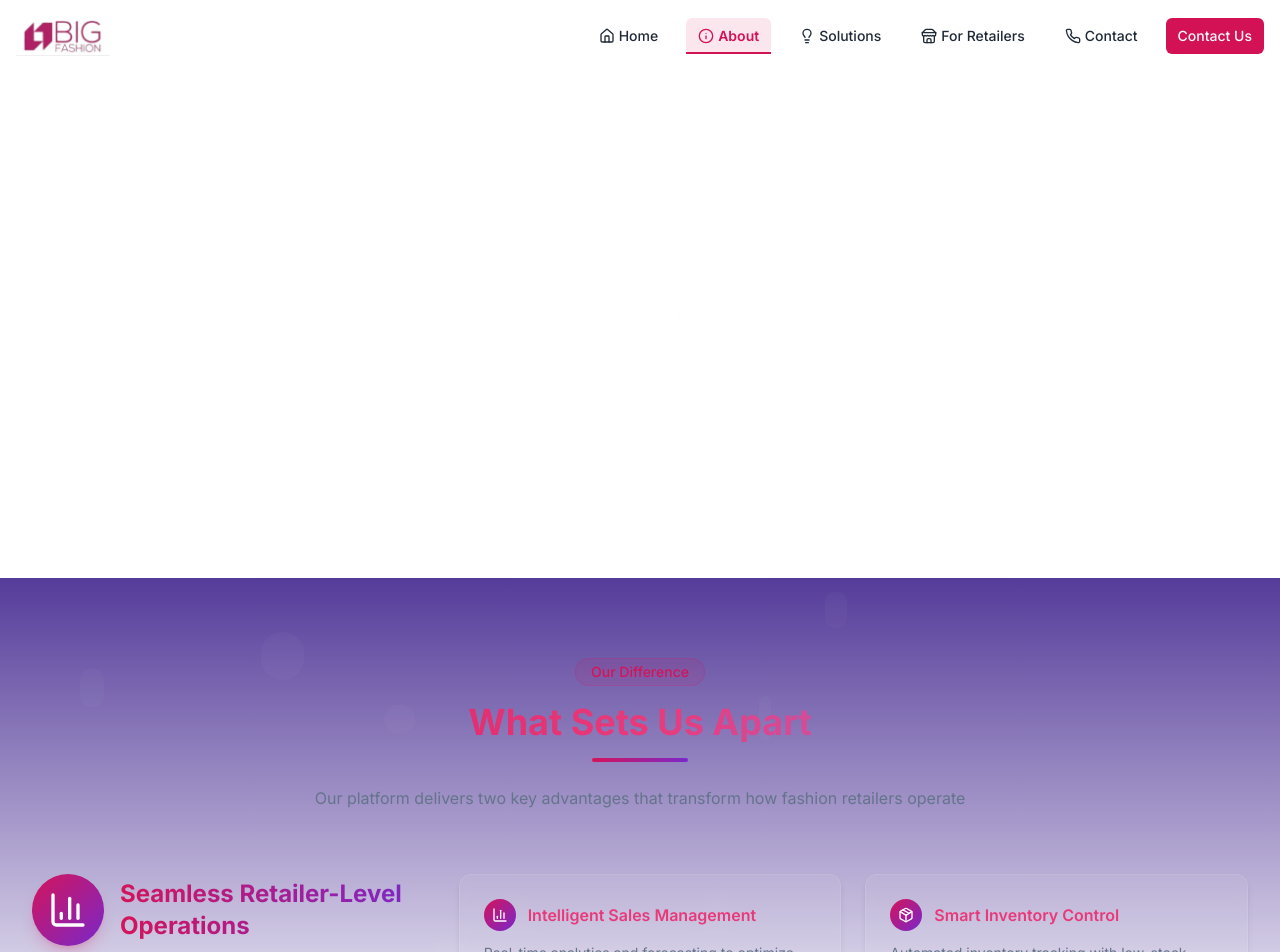
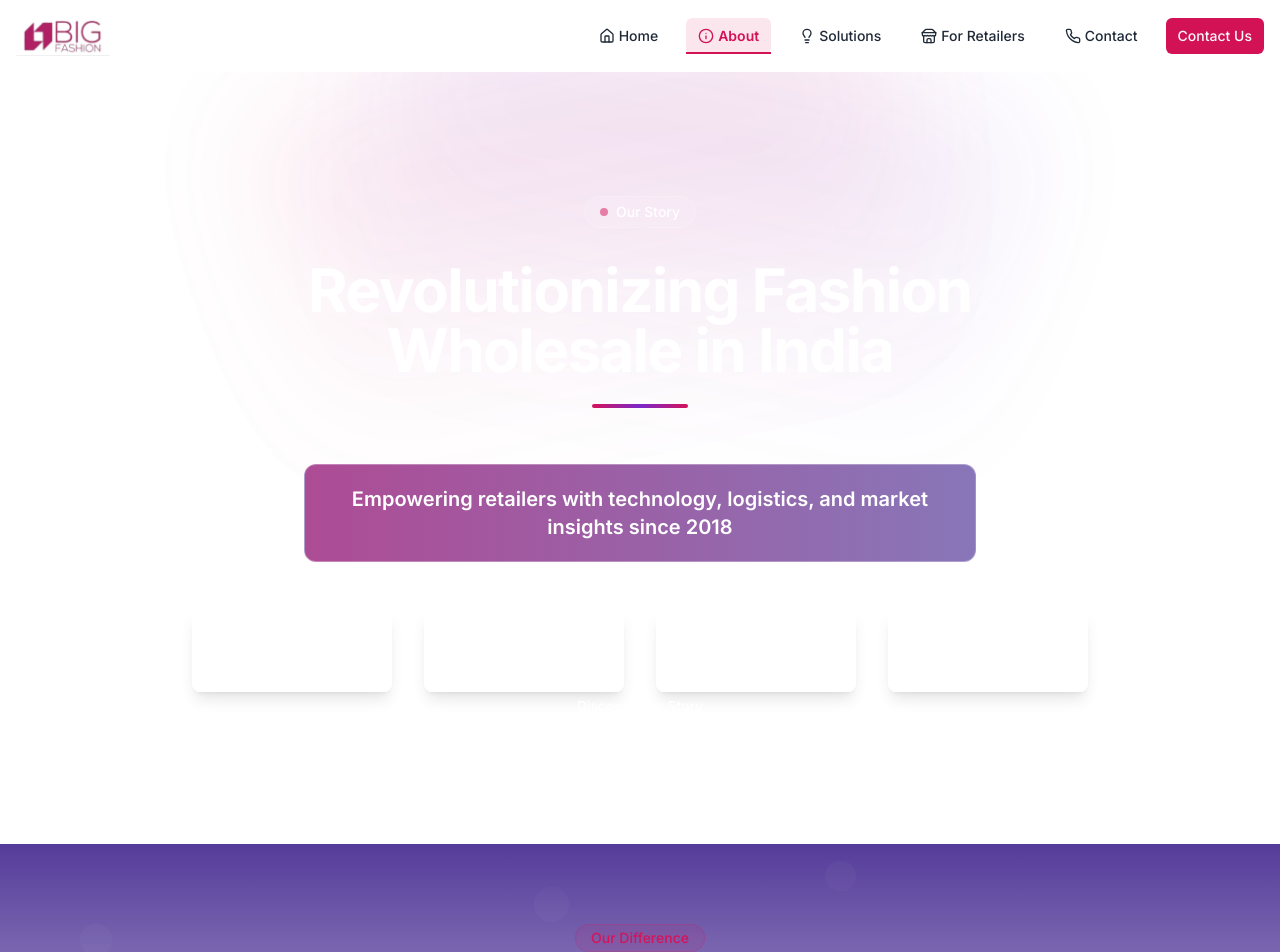
Before and after one commit to codeshivam3434/theBIGFASHION, a Next.js app: page /about in a window 1280 px wide. Shown: the top 952 px of the page. Built offline with nearby package versions, Linux system fonts and the light colour scheme.

Commit message:
feat: enhance hero section visibility on About Us page
Improve text contrast, add overlays, adjust font sizes, and refine visual hierarchy.

Co-authored-by: Shivam Maurya <129313817+codeshivam3434@users.noreply.github.com>

```diff
--- a/app/about/page.tsx
+++ b/app/about/page.tsx
@@ -12,6 +12,7 @@ import {
   BarChart3,
   Package,
   Clock,
+  ChevronDown,
 } from "lucide-react"
 import { motion } from "framer-motion"
 import Link from "next/link"
@@ -22,7 +23,7 @@ import TeamSection from "@/components/team-section"
 import { VideoBackground } from "@/components/ui/video-background"
 import { ProcessFlow } from "@/components/process-flow"
 import { AnimatedStats } from "@/components/animated-stats"
-import { EnhancedImage } from "@/components/enhanced-image"
+import { EnhancedImage } from "@/components/ui/enhanced-image"
 
 export default function AboutPage() {
   // Core values with icons - using consistent styling
@@ -97,84 +98,165 @@ export default function AboutPage() {
   ]
 
   // Floating particles animation
-  const FloatingParticles = ({ className = "" }) => (
+  const FloatingParticles = ({ className = "", density = 20, size = { min: 10, max: 40 } }) => {
+    return (
       <div className={`absolute inset-0 overflow-hidden pointer-events-none ${className}`}>
-      {[...Array(20)].map((_, i) => (
+        {[...Array(density)].map((_, i) => {
+          const particleSize = Math.random() * (size.max - size.min) + size.min
+          const left = Math.random() * 100
+          const top = Math.random() * 100
+          const duration = Math.random() * 15 + 10
+          const delay = Math.random() * 5
+
+          return (
             <div
               key={i}
-          className={`absolute rounded-full bg-white/10 backdrop-blur-sm animate-float-${
-            i % 3 === 0 ? "slow" : i % 3 === 1 ? "" : "fast"
-          }`}
+              className="absolute rounded-full bg-white/10 backdrop-blur-sm"
               style={{
-            width: `${Math.random() * 40 + 10}px`,
-            height: `${Math.random() * 40 + 10}px`,
-            left: `${Math.random() * 100}%`,
-            top: `${Math.random() * 100}%`,
-            animationDelay: `${Math.random() * 5}s`,
+                width: `${particleSize}px`,
+                height: `${particleSize}px`,
+                left: `${left}%`,
+                top: `${top}%`,
+                animation: `float ${duration}s ease-in-out ${delay}s infinite alternate`,
               }}
             />
-      ))}
+          )
+        })}
       </div>
     )
+  }
 
   return (
     <div className="flex min-h-screen flex-col">
-      {/* Hero Section with Video Background */}
-      <section className="relative">
+      {/* Enhanced Hero Section with Video Background */}
+      <section className="relative min-h-screen flex items-center">
         <VideoBackground
           src="https://v0.blob.com/fashion-production-video.mp4"
           fallbackImage="/garment-warehouse-operations.png"
-          overlayOpacity={0.8}
-          overlayColor="from-purple-dark/90 via-magenta-dark/90 to-magenta/90"
+          overlayOpacity={0.9}
+          overlayColor="from-purple-dark/95 via-magenta-dark/95 to-magenta/90"
           priority={true}
         />
-        <FloatingParticles />
+
+        {/* Enhanced floating particles with different sizes and densities */}
+        <FloatingParticles density={15} size={{ min: 20, max: 60 }} />
+        <FloatingParticles density={25} size={{ min: 5, max: 15 }} className="opacity-70" />
+
+        {/* Add this right after the FloatingParticles components */}
+        <div className="absolute inset-0 pointer-events-none">
+          <div className="absolute top-1/2 left-1/2 -translate-x-1/2 -translate-y-1/2 w-full max-w-4xl h-[500px] bg-white/5 blur-[100px] rounded-full"></div>
+        </div>
+
+        {/* Decorative light beams */}
+        <div className="absolute inset-0 overflow-hidden">
+          <div className="absolute top-0 left-1/4 w-1/2 h-full bg-gradient-to-b from-magenta/30 via-transparent to-transparent opacity-30 blur-3xl transform -rotate-12"></div>
+          <div className="absolute top-0 right-1/4 w-1/2 h-full bg-gradient-to-b from-purple/30 via-transparent to-transparent opacity-30 blur-3xl transform rotate-12"></div>
+        </div>
+
         <div className="container relative z-10 flex flex-col items-center justify-center py-24 md:py-32 text-center text-white">
-          <motion.span
-            className="inline-flex items-center rounded-full bg-white/10 backdrop-blur-sm px-4 py-1 text-sm font-medium text-white ring-1 ring-inset ring-white/20 mb-6"
-            initial={{ opacity: 0, y: 20 }}
-            animate={{ opacity: 1, y: 0 }}
+          {/* Animated badge */}
+          <motion.div
+            className="mb-8"
+            initial={{ opacity: 0, y: 20, scale: 0.9 }}
+            animate={{ opacity: 1, y: 0, scale: 1 }}
             transition={{ duration: 0.5 }}
           >
+            <span className="inline-flex items-center rounded-full bg-white/10 backdrop-blur-md px-4 py-1.5 text-sm font-medium text-white ring-1 ring-inset ring-white/20">
+              <span className="mr-2 h-2 w-2 rounded-full bg-magenta animate-pulse"></span>
               Our Story
-          </motion.span>
+            </span>
+          </motion.div>
+
+          {/* Main heading with enhanced gradient and text shadow */}
           <motion.h1
-            className="max-w-4xl text-4xl font-bold tracking-tight sm:text-5xl md:text-6xl bg-clip-text text-transparent bg-gradient-to-r from-white via-white to-white/80"
+            className="max-w-4xl text-4xl font-bold tracking-tight sm:text-5xl md:text-6xl bg-clip-text text-transparent bg-gradient-to-r from-white via-white to-white/95 drop-shadow-[0_2px_15px_rgba(255,255,255,0.4)] mb-6"
             initial={{ opacity: 0, y: 20 }}
             animate={{ opacity: 1, y: 0 }}
             transition={{ duration: 0.8, delay: 0.2 }}
           >
             Revolutionizing Fashion Wholesale in India
           </motion.h1>
+
+          {/* Animated underline */}
           <motion.div
-            className="mt-6 max-w-2xl text-lg md:text-xl text-white/90"
+            className="h-1 w-24 bg-gradient-to-r from-magenta via-purple to-magenta rounded-full mb-8"
+            initial={{ width: 0, opacity: 0 }}
+            animate={{ width: 96, opacity: 1 }}
+            transition={{ duration: 0.8, delay: 0.4 }}
+          />
+
+          {/* Enhanced description box */}
+          <motion.div
+            className="mt-6 max-w-2xl"
             initial={{ opacity: 0, y: 20 }}
             animate={{ opacity: 1, y: 0 }}
-            transition={{ duration: 0.8, delay: 0.4 }}
+            transition={{ duration: 0.8, delay: 0.6 }}
           >
-            <span className="inline-block px-6 py-3 bg-white/10 backdrop-blur-sm rounded-lg border border-white/10">
+            <div className="px-8 py-5 bg-gradient-to-r from-magenta-dark/70 to-purple-dark/70 backdrop-blur-xl rounded-xl border border-white/30 shadow-[0_10px_40px_-15px_rgba(255,255,255,0.2)]">
+              <p className="text-lg md:text-xl text-white font-semibold leading-relaxed">
                 Empowering retailers with technology, logistics, and market insights since 2018
-            </span>
+              </p>
+            </div>
           </motion.div>
 
-          {/* Animated scroll indicator */}
+          {/* Key stats highlights */}
           <motion.div
-            className="absolute bottom-10 left-1/2 -translate-x-1/2"
-            initial={{ opacity: 0, y: -10 }}
+            className="grid grid-cols-2 md:grid-cols-4 gap-4 md:gap-8 mt-12 w-full max-w-4xl"
+            initial={{ opacity: 0, y: 20 }}
             animate={{ opacity: 1, y: 0 }}
-            transition={{ duration: 0.8, delay: 0.8, repeat: Number.POSITIVE_INFINITY, repeatType: "reverse" }}
+            transition={{ duration: 0.8, delay: 0.8 }}
           >
-            <div className="w-8 h-12 rounded-full border-2 border-white/30 flex justify-center pt-2">
+            {[
+              { value: "10,000+", label: "Retailers" },
+              { value: "42%", label: "Efficiency Increase" },
+              { value: "35%", label: "Cost Reduction" },
+              { value: "28%", label: "Less Dead Stock" },
+            ].map((stat, index) => (
               <motion.div
-                className="w-1 h-2 bg-white rounded-full"
+                key={index}
+                className="flex flex-col items-center p-3 rounded-lg bg-white/10 backdrop-blur-md border border-white/20 shadow-lg"
+                whileHover={{
+                  y: -5,
+                  backgroundColor: "rgba(255,255,255,0.15)",
+                  transition: { duration: 0.2 },
+                }}
+                initial={{ opacity: 0, y: 20 }}
+                animate={{ opacity: 1, y: 0 }}
+                transition={{ duration: 0.4, delay: 0.8 + index * 0.1 }}
+              >
+                <span className="text-xl md:text-2xl font-bold text-white">{stat.value}</span>
+                <span className="text-xs md:text-sm text-white/90 mt-1">{stat.label}</span>
+              </motion.div>
+            ))}
+          </motion.div>
+
+          {/* Enhanced scroll indicator */}
+          <motion.div
+            className="absolute bottom-10 left-1/2 -translate-x-1/2 flex flex-col items-center"
+            initial={{ opacity: 0 }}
+            animate={{ opacity: 1 }}
+            transition={{ duration: 0.8, delay: 1.2, repeat: Number.POSITIVE_INFINITY, repeatType: "reverse" }}
+          >
+            <span className="text-white text-sm mb-2 font-medium">Discover Our Story</span>
+            <div className="w-10 h-14 rounded-full border-2 border-white/50 flex justify-center items-start pt-3 relative">
+              <motion.div
+                className="w-1.5 h-3 bg-white rounded-full"
                 animate={{ y: [0, 8, 0] }}
                 transition={{ duration: 1.5, repeat: Number.POSITIVE_INFINITY, repeatType: "loop" }}
               />
+              <motion.div
+                className="absolute -bottom-6"
+                animate={{ y: [0, 5, 0] }}
+                transition={{ duration: 1.5, repeat: Number.POSITIVE_INFINITY, repeatType: "loop" }}
+              >
+                <ChevronDown className="h-5 w-5 text-white" />
+              </motion.div>
             </div>
           </motion.div>
         </div>
       </section>
 
+      {/* Rest of the page content remains the same */}
       {/* Key Differentiators - FEATURED PROMINENTLY */}
       <section className="py-20 relative overflow-hidden">
         <div className="absolute inset-0 bg-gradient-to-b from-purple-dark via-background to-background"></div>
@@ -382,20 +464,27 @@ export default function AboutPage() {
 
                   {/* Animated particles */}
                   <div className="absolute inset-0 overflow-hidden">
-                    {[...Array(8)].map((_, i) => (
+                    {[...Array(8)].map((_, i) => {
+                      const size = Math.random() * 20 + 5
+                      const left = Math.random() * 100
+                      const top = Math.random() * 100
+                      const duration = Math.random() * 3 + 6
+                      const delay = Math.random() * 3
+
+                      return (
                         <div
                           key={i}
-                        className="absolute rounded-full bg-white/10 animate-float"
+                          className="absolute rounded-full bg-white/10"
                           style={{
-                          width: `${Math.random() * 20 + 5}px`,
-                          height: `${Math.random() * 20 + 5}px`,
-                          left: `${Math.random() * 100}%`,
-                          top: `${Math.random() * 100}%`,
-                          animationDelay: `${Math.random() * 3}s`,
-                          animationDuration: `${Math.random() * 3 + 6}s`,
+                            width: `${size}px`,
+                            height: `${size}px`,
+                            left: `${left}%`,
+                            top: `${top}%`,
+                            animation: `float ${duration}s ease-in-out ${delay}s infinite alternate`,
                           }}
                         />
-                    ))}
+                      )
+                    })}
                   </div>
 
                   {/* Content */}
```
Also changed, not shown: 1 other file (tests, documents, lock files or other folders). Lines whose indentation alone changed are shown as unchanged.
